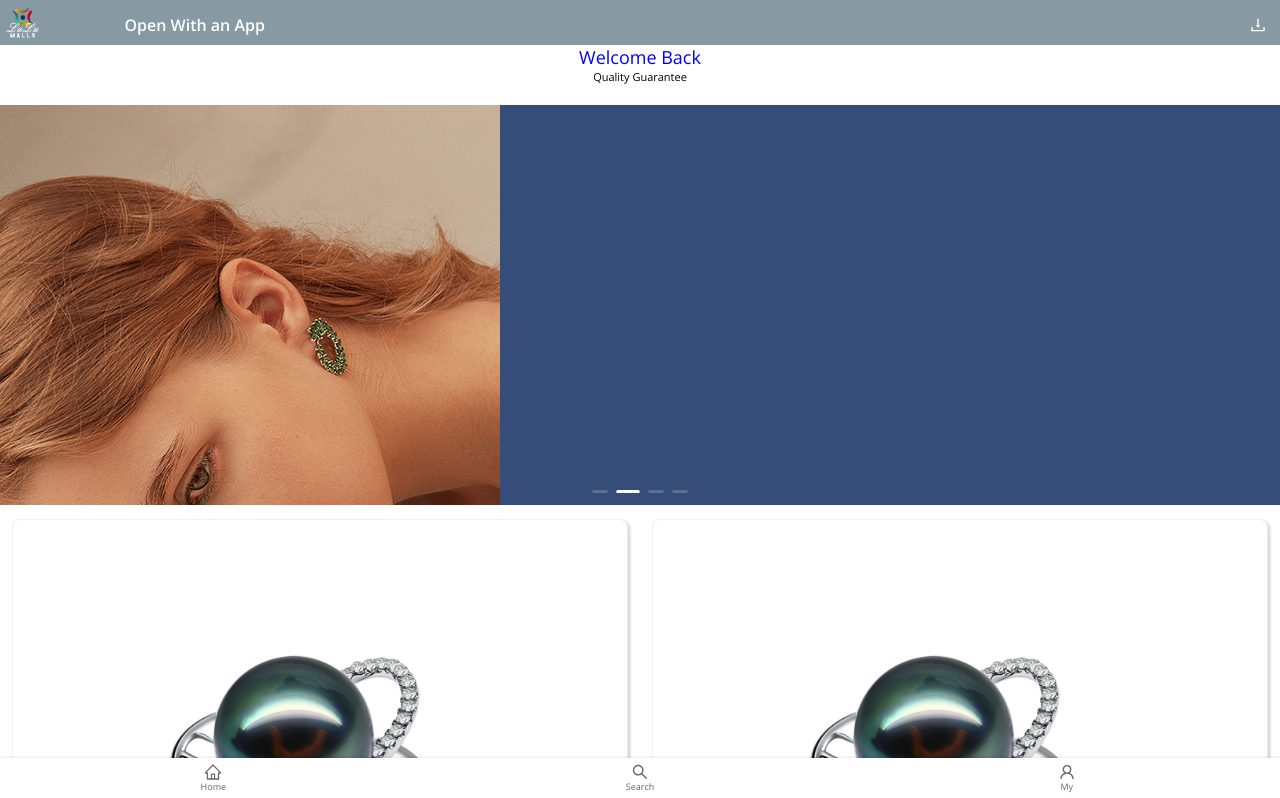
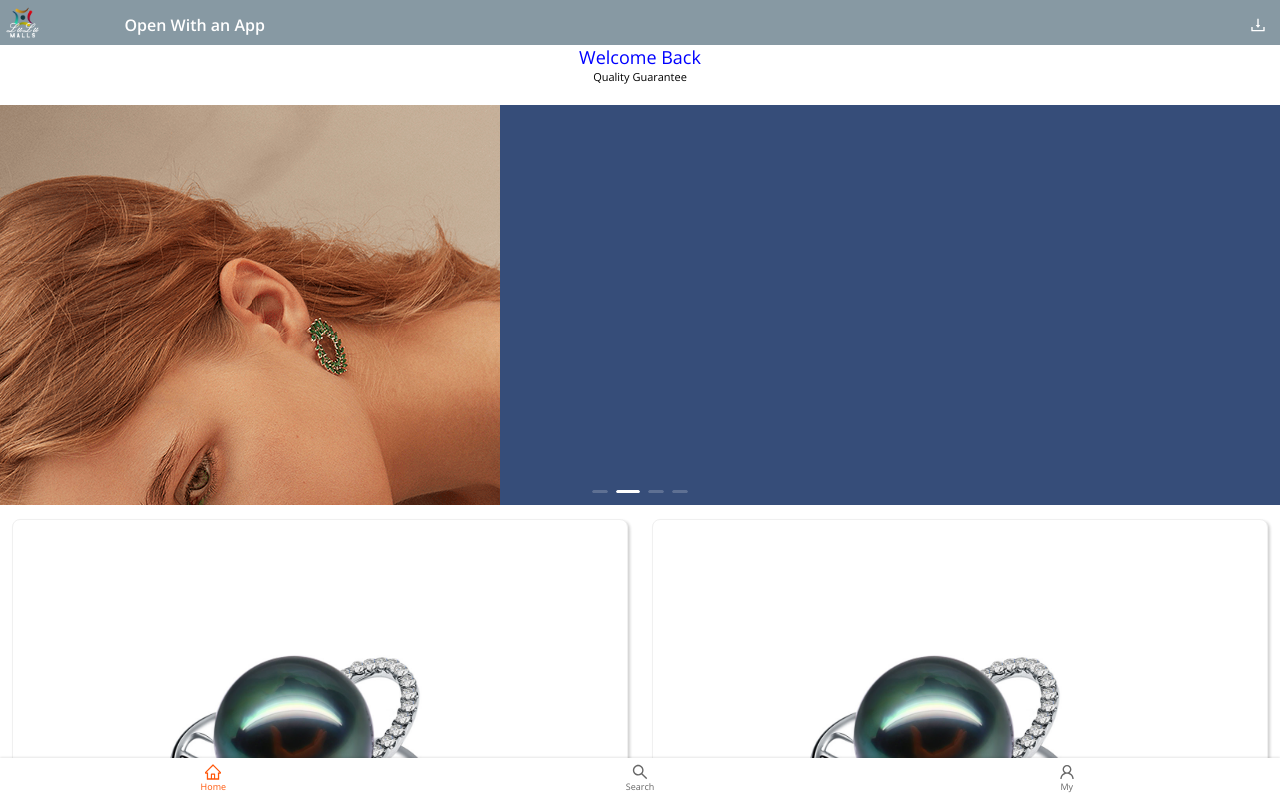
Before and after one commit to AmrinderKaur1/lucky_fingers, a React (Create React App) app: page / in a window 1280 px wide. Shown: the top 798 px of the page. Built offline with nearby package versions, Linux system fonts and the light colour scheme; no server answers.

Commit message:
footer active redux add

```diff
--- a/src/components/Auth/Login/ForgotPassword.js
+++ b/src/components/Auth/Login/ForgotPassword.js
@@ -13,7 +13,6 @@ import {
   InputBoxes,
   AuthLink,
 } from "./LoginElements";
-import Footer from "../../Footer";
 import { setUserAuthenticated } from "../../../redux/auth/auth.actions";
 import { auth } from "../../../Firebase";
 
--- a/src/components/Auth/Login/ResetPassword.js
+++ b/src/components/Auth/Login/ResetPassword.js
@@ -12,7 +12,6 @@ import {
   InputBoxes,
   AuthLink,
 } from "./LoginElements";
-import Footer from "../../Footer";
 import { setUserAuthenticated } from "../../../redux/auth/auth.actions";
 
 const ForgotPassword = (props) => {
--- a/src/components/Footer/FooterElements.js
+++ b/src/components/Footer/FooterElements.js
@@ -38,9 +38,17 @@ export const FooterBars = styled.div`
 export const FooterText = styled.p`
     font-size: 9px;
     margin: 0;
+    color: #666;
+    &.active {
+        color: #ff570a;
+    }
 `;
 
 export const FooterIcons = styled.div`
     padding: 2px;
     margin-top: 4px;
+    color: #666;
+    &.active {
+        color: #ff570a;
+    }
 `;
--- a/src/components/Footer/index.js
+++ b/src/components/Footer/index.js
@@ -1,4 +1,4 @@
-import React, { useCallback } from "react";
+import React, { useCallback, useState } from "react";
 import {
   HomeOutlined,
   SearchOutlined,
@@ -6,7 +6,7 @@ import {
   RocketOutlined,
 } from "@ant-design/icons";
 import { useNavigate } from "react-router-dom";
-import { useSelector } from "react-redux";
+import { useDispatch, useSelector } from "react-redux";
 
 // local imports
 import {
@@ -15,55 +15,82 @@ import {
   FooterText,
   FooterIcons,
 } from "./FooterElements";
-
+import { setActiveFooter } from "../../redux/auth/auth.actions";
 
 const Footer = () => {
-  const {isAuthenticated} = useSelector((state) => ({
+  const navigate = useNavigate();
+  const dispatch = useDispatch();
+
+  const { isAuthenticated, activeFooter } = useSelector((state) => ({
     isAuthenticated: state.login.isAuthenticated,
-  }))
-  const navigate = useNavigate();
+    activeFooter: state.login.activeFooter,
+  }));
 
-  const handleHomeClick = useCallback(() => {
+  const handleHomeClick = () => {
+    dispatch(setActiveFooter("home"));
     navigate("/", { replace: true });
-  }, []);
-  const handleSearchClick = useCallback(() => {
+  };
+  const handleSearchClick = () => {
+    dispatch(setActiveFooter("search"));
     navigate("/search", { replace: true });
-  }, []);
-  const handleWinClick = useCallback(() => {
+  };
+  const handleWinClick = () => {
+    dispatch(setActiveFooter("win"));
     navigate("/win", { replace: true });
-  }, []);
-  const handleMyClick = useCallback(() => {
+  };
+  const handleMyClick = () => {
+    dispatch(setActiveFooter("profile"));
     isAuthenticated ? navigate("/profile") : navigate("/login");
     // navigate('/login');
-  }, []);
+  };
 
   return (
     <FooterContainer>
       <FooterBars>
-        <FooterIcons>
+        <FooterIcons className={activeFooter === "home" ? "active" : ""}>
           <HomeOutlined />
         </FooterIcons>
-        <FooterText onClick={handleHomeClick}>Home</FooterText>
+        <FooterText
+          onClick={handleHomeClick}
+          className={activeFooter === "home" ? "active" : ""}
+        >
+          Home
+        </FooterText>
       </FooterBars>
       <FooterBars>
-        <FooterIcons>
+        <FooterIcons className={activeFooter === "search" ? "active" : ""}>
           <SearchOutlined />
         </FooterIcons>
-        <FooterText onClick={handleSearchClick}>Search</FooterText>
+        <FooterText
+          onClick={handleSearchClick}
+          className={activeFooter === "search" ? "active" : ""}
+        >
+          Search
+        </FooterText>
       </FooterBars>
       {isAuthenticated && (
         <FooterBars>
-          <FooterIcons>
+          <FooterIcons className={activeFooter === "win" ? "active" : ""}>
             <RocketOutlined />
           </FooterIcons>
-          <FooterText onClick={handleWinClick}>Win</FooterText>
+          <FooterText
+            onClick={handleWinClick}
+            className={activeFooter === "win" ? "active" : ""}
+          >
+            Win
+          </FooterText>
         </FooterBars>
       )}
       <FooterBars>
-        <FooterIcons>
+        <FooterIcons className={activeFooter === "profile" ? "active" : ""}>
           <UserOutlined />
         </FooterIcons>
-        <FooterText onClick={handleMyClick}>My</FooterText>
+        <FooterText
+          onClick={handleMyClick}
+          className={activeFooter === "profile" ? "active" : ""}
+        >
+          My
+        </FooterText>
       </FooterBars>
     </FooterContainer>
   );
--- a/src/components/game/GameModal.js
+++ b/src/components/game/GameModal.js
@@ -21,7 +21,6 @@ import { handleChangeModalVisibility } from "../../helpers/modals";
 import axios from "axios";
 
 const GameModal = ({ color, heading, periodId, randomNum, numSelected }) => {
-  console.log(numSelected, 'numSelected');
   const dispatch = useDispatch();
   const { isJoinGreenVisible, isJoinBlueVisible, isJoinRedVisible } =
     useSelector((state) => ({
--- a/src/redux/auth/auth.actions.js
+++ b/src/redux/auth/auth.actions.js
@@ -14,3 +14,8 @@ export const setUserContactNum = (payload) => ({
     type: authActions.SET_USER_CONTACT_NUM,
     payload,
 })
+
+export const setActiveFooter = (payload) => ({
+    type: authActions.SET_ACTIVE_FOOTER,
+    payload,
+})
--- a/src/redux/auth/auth.constants.js
+++ b/src/redux/auth/auth.constants.js
@@ -2,3 +2,4 @@
 export const SET_USER_AUTHENTICATED = 'SET_USER_AUTHENTICATED';
 export const SET_USER_EMAIL = 'SET_USER_EMAIL';
 export const SET_USER_CONTACT_NUM = 'SET_USER_CONTACT_NUM';
+export const SET_ACTIVE_FOOTER = 'SET_ACTIVE_FOOTER';
--- a/src/redux/auth/auth.reducer.js
+++ b/src/redux/auth/auth.reducer.js
@@ -4,6 +4,7 @@ export const authInitialState = {
     isAuthenticated: false,
     userEmail: '',
     userContactNum: '',
+    activeFooter: 'home',
 }
 
 export default (state = authInitialState, action) => {
@@ -14,6 +15,8 @@ export default (state = authInitialState, action) => {
             return { ...state, userEmail: action.payload };
         case authActions.SET_USER_CONTACT_NUM :
             return {...state, userContactNum: action.payload};
+        case authActions.SET_ACTIVE_FOOTER:
+            return { ...state, activeFooter: action.payload };
         default :
             return state;
     }
```
Also changed, not shown: src/App.js (+3 -4 lines).
